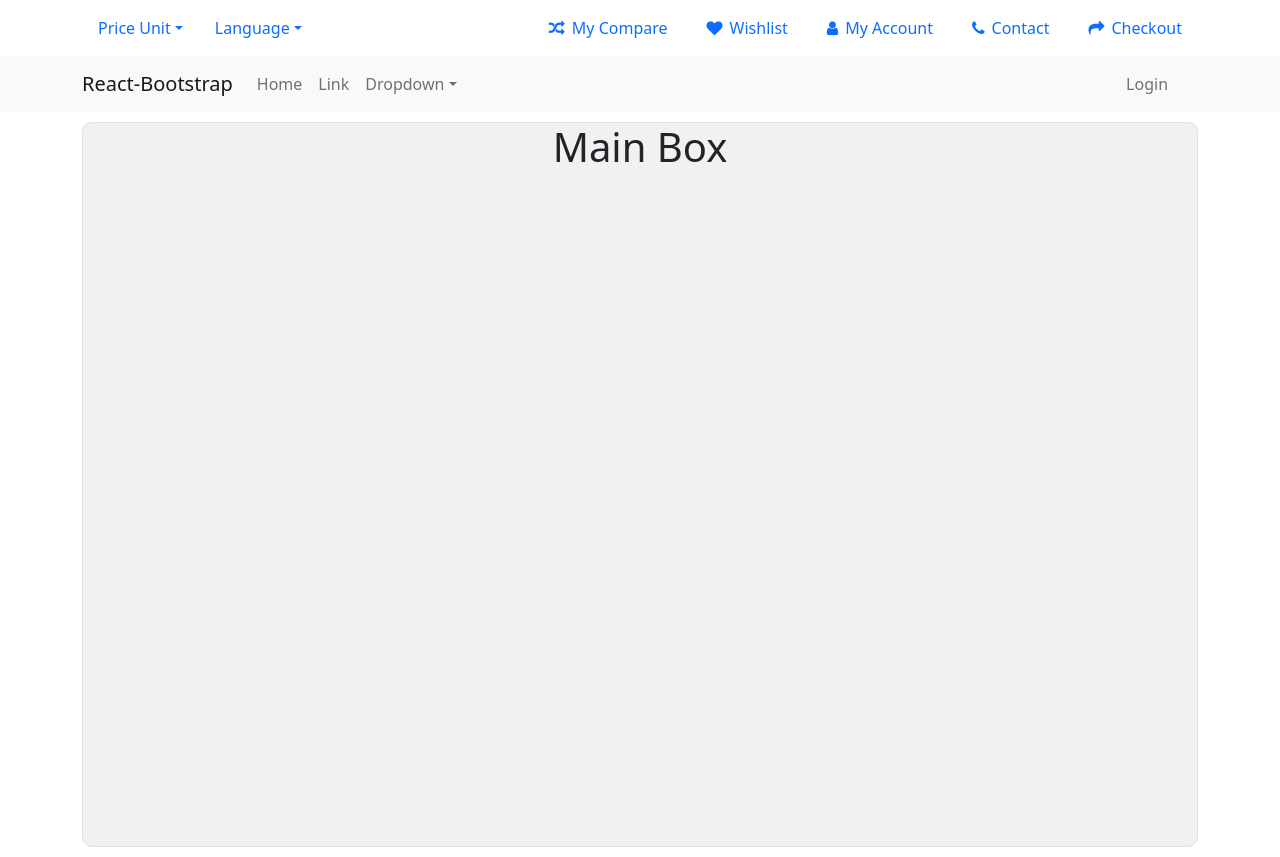
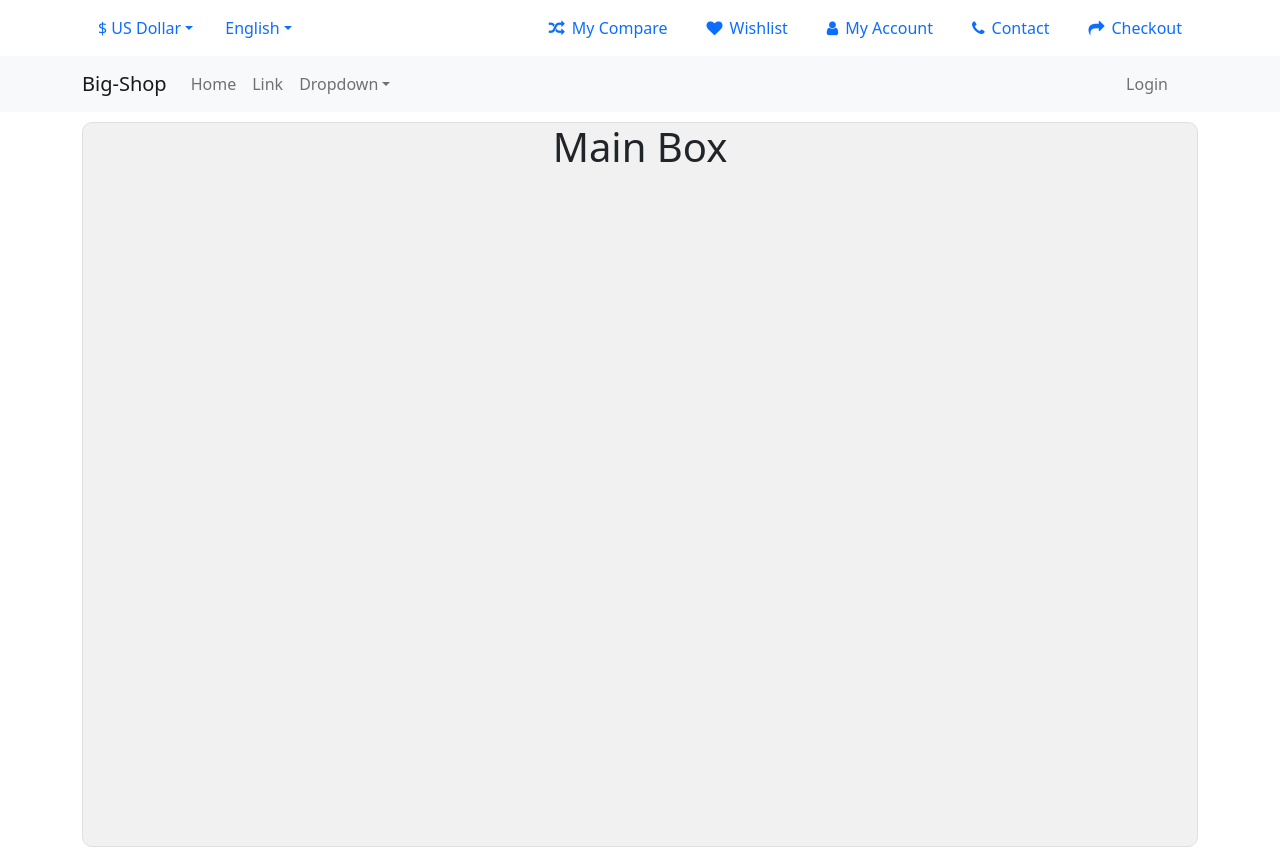
Before and after one commit to hoseindig/react-shop-test, a React (Create React App) app: page / in a window 1280 px wide. Built offline with nearby package versions, Linux system fonts and the light colour scheme.

Commit message:
set top heaer dynamic

```diff
--- a/src/components/navbar.jsx
+++ b/src/components/navbar.jsx
@@ -7,7 +7,7 @@ const NavbarForm = () => {
   return (
     <Navbar expand="lg" bg="light" variant="light">
       <Container>
-        <Navbar.Brand href="#home">React-Bootstrap</Navbar.Brand>
+        <Navbar.Brand href="#home">Big-Shop</Navbar.Brand>
         <Navbar.Toggle aria-controls="basic-navbar-nav" />
         <Navbar.Collapse id="basic-navbar-nav">
           <Nav className="me-auto">
--- a/src/components/topNavbar.jsx
+++ b/src/components/topNavbar.jsx
@@ -1,90 +1,65 @@
 import { Navbar, Container, Nav, NavDropdown } from "react-bootstrap";
+import React, { useContext, useState } from "react";
+
+import UserContext from "../store/userContext";
+
 import styles from "./topNavbar.module.scss";
 const TopNavbar = () => {
+  const [seletedLanguage, setseletedLanguage] = useState(1);
+  const [seletedpriceUint, setseletedpriceUint] = useState(4);
+  const userCnx = useContext(UserContext);
   const cssText = "justify-content-end " + styles["basic-navbar-nav"];
+  //   debugger;
+  const [Languages, setLanguages] = useState(
+    userCnx.siteSeting.header.Languages
+  );
+  const { menuItems, priceUint } = userCnx.siteSeting.header;
+
+  const getpriceUintName = () => {
+    return priceUint.find((i) => i.id === seletedpriceUint);
+  };
+  const getLanguagesName = () => {
+    return Languages.find((i) => i.id === seletedLanguage);
+  };
   return (
     <Navbar>
       <Container>
         {/* <Navbar.Brand href="#home">Navbar with text</Navbar.Brand> */}
-        <NavDropdown title="Price Unit" id="basic-nav-dropdown">
-          <NavDropdown.Item href="#action/3.1">£ GBP </NavDropdown.Item>
-          <NavDropdown.Item href="#action/3.2">€ Euro</NavDropdown.Item>
-          <NavDropdown.Item href="#action/3.3">
-            £ Pound Sterling
-          </NavDropdown.Item>
-          <NavDropdown.Item href="#action/3.3">$ US Dollar</NavDropdown.Item>
+        <NavDropdown title={getpriceUintName().name} id="basic-nav-dropdown">
+          {priceUint.map((p) => {
+            return (
+              <NavDropdown.Item key={p.id} href="#action/3.1">
+                {p.name}
+              </NavDropdown.Item>
+            );
+          })}
         </NavDropdown>
-        <NavDropdown title="Language" id="basic-nav-dropdown">
-          <NavDropdown.Item href="#action/3.1">English </NavDropdown.Item>
-          <NavDropdown.Item href="#action/3.2">Germany</NavDropdown.Item>
+        <NavDropdown title={getLanguagesName().name} id="basic-nav-dropdown">
+          {Languages.map((i) => {
+            return (
+              <NavDropdown.Item
+                key={i.id}
+                href="#action/3.1"
+                onClick={() => setseletedLanguage(i.id)}
+              >
+                {i.name}
+              </NavDropdown.Item>
+            );
+          })}
         </NavDropdown>
         <Navbar.Toggle />
         <Navbar.Collapse className={cssText}>
-          <Nav.Link href="#home">
-            <i className="icons-left fa fa-random"></i>My Compare
-          </Nav.Link>
-          <Nav.Link href="#home">
-            <i className="icons-left fa fa-heart"></i>Wishlist
-          </Nav.Link>
-          <Nav.Link href="#home">
-            <i className="icons-left fa fa-user"></i>
-            My Account
-          </Nav.Link>
-          <Nav.Link href="#home">
-            <i className="icons-left fa fa-phone"></i>
-            Contact
-          </Nav.Link>
-          <Nav.Link href="#home">
-            <i className="icons-left fa fa-share"></i>
-            Checkout
-          </Nav.Link>
+          {menuItems.map((m) => {
+            return (
+              <Nav.Link href="#home" key={m.id}>
+                <i className={m.icon}></i>
+                {m.name}
+              </Nav.Link>
+            );
+          })}
         </Navbar.Collapse>
       </Container>
     </Navbar>
-    /* <Navbar bg="light" expand="lg">
-      <Container>
-        <Nav className="me-auto">
-          <NavDropdown title="Price Unit" id="basic-nav-dropdown">
-            <NavDropdown.Item href="#action/3.1">£ GBP </NavDropdown.Item>
-            <NavDropdown.Item href="#action/3.2">€ Euro</NavDropdown.Item>
-            <NavDropdown.Item href="#action/3.3">
-              £ Pound Sterling
-            </NavDropdown.Item>
-            <NavDropdown.Item href="#action/3.3">$ US Dollar</NavDropdown.Item>
-
-          </NavDropdown>
-        </Nav>
-        <Nav className="me-auto">
-          <NavDropdown title="Language" id="basic-nav-dropdown">
-            <NavDropdown.Item href="#action/3.1">English </NavDropdown.Item>
-            <NavDropdown.Item href="#action/3.2">Germany</NavDropdown.Item>
-          </NavDropdown>
-        </Nav>
-        <Navbar.Toggle aria-controls="basic-navbar-nav" />
-        <Navbar.Collapse id="basic-navbar-nav" className={styles["basic-navbar-nav"]}>
-          <Nav className="me-auto">
-            <Nav.Link href="#home">
-              <i className="icons-left fa fa-random"></i>My Compare
-            </Nav.Link>
-            <Nav.Link href="#home">
-              <i className="icons-left fa fa-heart"></i>Wishlist
-            </Nav.Link>
-            <Nav.Link href="#home">
-              <i className="icons-left fa fa-user"></i>
-              My Account
-            </Nav.Link>
-            <Nav.Link href="#home">
-              <i className="icons-left fa fa-phone"></i>
-              Contact
-            </Nav.Link>
-            <Nav.Link href="#home">
-              <i className="icons-left fa fa-share"></i>
-              Checkout
-            </Nav.Link>
-          </Nav>
-        </Navbar.Collapse>
-      </Container>
-    </Navbar>*/
   );
 };
 
--- a/src/store/userProvider.jsx
+++ b/src/store/userProvider.jsx
@@ -50,10 +50,35 @@ const UserProvider = (props) => {
   //function
   ////////////////////////////
   //#endregion
+
   const myContext = {
     ...myState,
     userLogin: login,
     userLogout: logOut,
+    siteSeting: {
+      lang: "en",
+      header: {
+        priceUint: [
+          { id: 1, name: "£ GBP" },
+          { id: 2, name: "€ Euro" },
+          { id: 3, name: "£ Pound Sterling" },
+          { id: 4, name: "$ US Dollar" },
+          { id: 5, name: "ريال" },
+        ],
+        Languages: [
+          { id: 1, name: "English" },
+          { id: 2, name: "Germany" },
+          { id: 3, name: "Persian" },
+        ],
+        menuItems: [
+          { id: 1, name: "My Compare", icon: "fa fa-random" },
+          { id: 2, name: "Wishlist", icon: "fa fa-heart" },
+          { id: 3, name: "My Account", icon: "fa fa-user" },
+          { id: 4, name: "Contact", icon: "fa fa-phone" },
+          { id: 5, name: "Checkout", icon: "fa fa-share" },
+        ],
+      },
+    },
   };
   return (
     <UserContext.Provider value={myContext}>
```
Also changed, not shown: src/App.js (+5 -2 lines).
